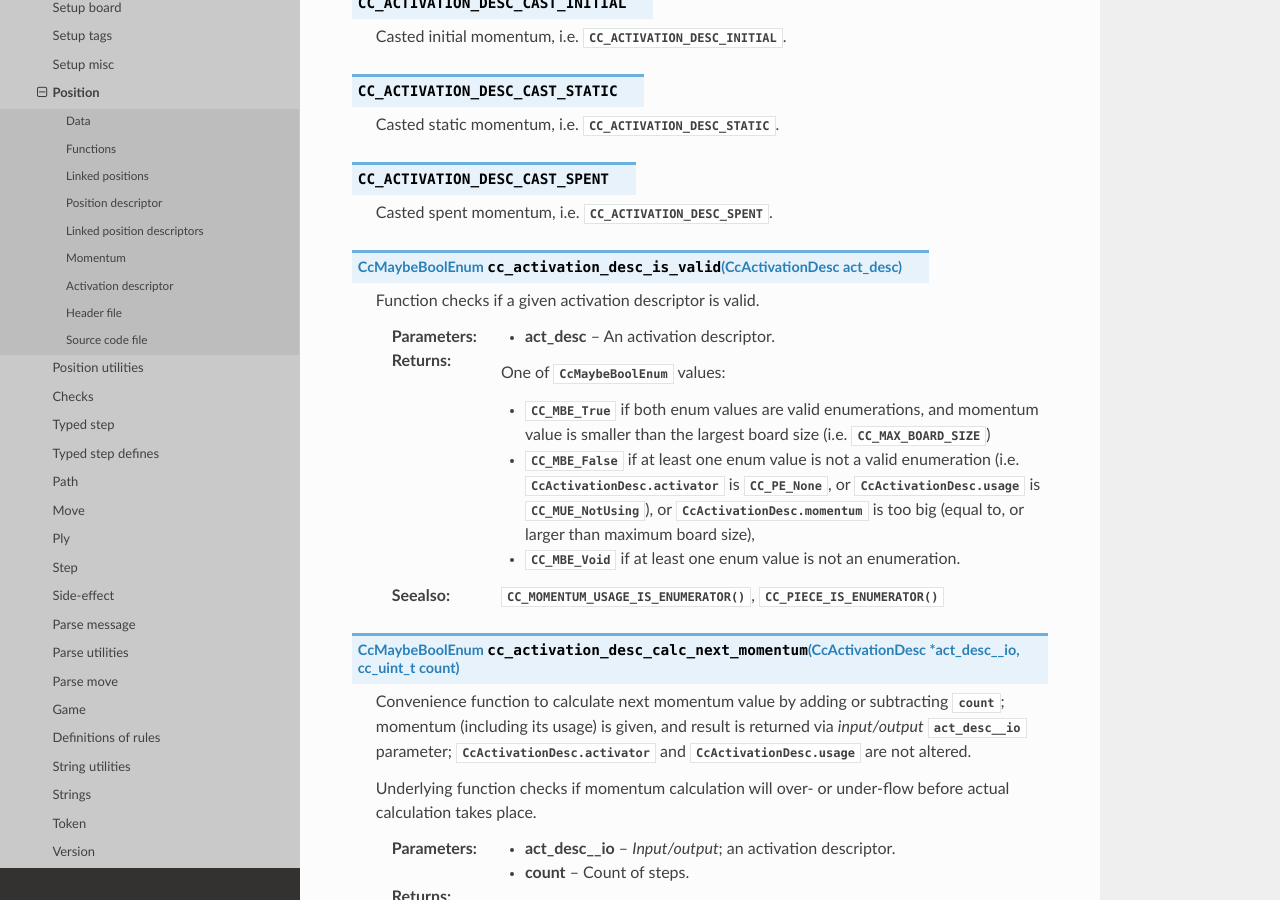
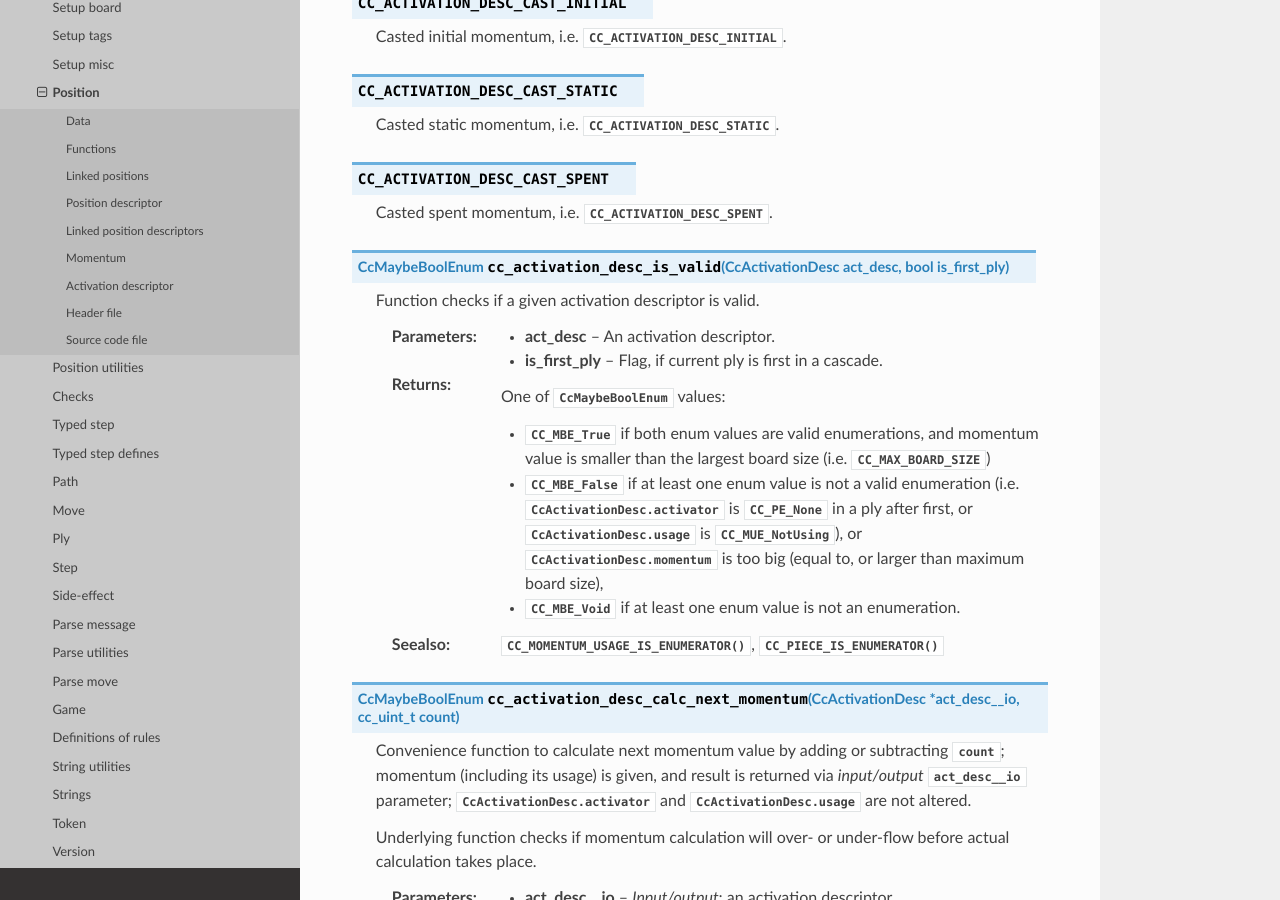
Before and after one commit to mmlacak/crochess, a Sphinx documentation site: the page built from docs/source/libcc/ccpos.rst, in a window 1280 px wide and 900 px high, scrolled down 13229 px. Built offline with Sphinx 7.4.7 and the Read the Docs theme 3.1.0, drawn with Linux system fonts in a browser that asks for light colours.

Commit message:
Fixed activation desc validator + docs.

```diff
--- a/docs/source/conf.py
+++ b/docs/source/conf.py
@@ -26,10 +26,10 @@ copyright = '2021, Mario Mlačak'
 author = 'Mario Mlačak'
 
 # The short X.Y version
-version = "0.0.1.155:1334+20250409.012303"   # docs-new-lib-short-version-major-minor-feature-commit+meta~breaks-place-marker
+version = "0.0.1.156:1335+20250409.020922"   # docs-new-lib-short-version-major-minor-feature-commit+meta~breaks-place-marker
 
 # The full version, including alpha/beta/rc tags
-release = "0.0.1.155:1334+20250409.012303"   # docs-new-lib-full-version-major-minor-feature-commit+meta~breaks-place-marker
+release = "0.0.1.156:1335+20250409.020922"   # docs-new-lib-full-version-major-minor-feature-commit+meta~breaks-place-marker
 
 
 # -- General configuration ---------------------------------------------------
--- a/docs/source/libcc/ccpos.rst
+++ b/docs/source/libcc/ccpos.rst
@@ -661,15 +661,16 @@ Activation descriptor
 
     Casted spent momentum, i.e. :c:macro:`CC_ACTIVATION_DESC_SPENT`.
 
-.. c:function:: CcMaybeBoolEnum cc_activation_desc_is_valid( CcActivationDesc act_desc )
+.. c:function:: CcMaybeBoolEnum cc_activation_desc_is_valid( CcActivationDesc act_desc, bool is_first_ply )
 
     Function checks if a given activation descriptor is valid.
 
     :param act_desc: An activation descriptor.
+    :param is_first_ply: Flag, if current ply is first in a cascade.
     :returns: One of :c:enum:`CcMaybeBoolEnum` values:
 
         * :c:enumerator:`CC_MBE_True` if both enum values are valid enumerations, and momentum value is smaller than the largest board size (i.e. :c:macro:`CC_MAX_BOARD_SIZE`)
-        * :c:enumerator:`CC_MBE_False` if at least one enum value is not a valid enumeration (i.e. :c:member:`CcActivationDesc.activator` is :c:enumerator:`CC_PE_None`, or :c:member:`CcActivationDesc.usage` is :c:enumerator:`CC_MUE_NotUsing`), or :c:member:`CcActivationDesc.momentum` is too big (equal to, or larger than maximum board size),
+        * :c:enumerator:`CC_MBE_False` if at least one enum value is not a valid enumeration (i.e. :c:member:`CcActivationDesc.activator` is :c:enumerator:`CC_PE_None` in a ply after first, or :c:member:`CcActivationDesc.usage` is :c:enumerator:`CC_MUE_NotUsing`), or :c:member:`CcActivationDesc.momentum` is too big (equal to, or larger than maximum board size),
         * :c:enumerator:`CC_MBE_Void` if at least one enum value is not an enumeration.
 
     :seealso: :c:macro:`CC_MOMENTUM_USAGE_IS_ENUMERATOR()`, :c:macro:`CC_PIECE_IS_ENUMERATOR()`
```
Also changed, not shown: README.md (+2 -2 lines), 7 other files.
